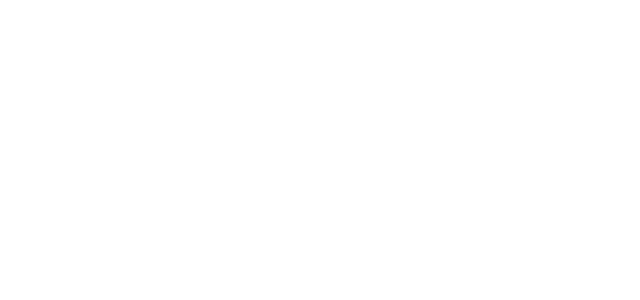
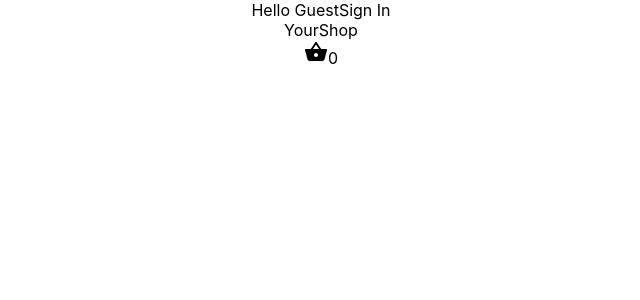
Before and after one commit to AnastasiiaAsti/e-commerce, a React (Create React App) app: page / in a window 1280 px wide. Shown: the top 300 px of the page, without its empty margins (319-959 px from the left). Built offline with nearby package versions, Linux system fonts and the light colour scheme.

Commit message:
add material ui and start work on header component

```diff
--- a/package.json
+++ b/package.json
@@ -3,6 +3,10 @@
   "version": "0.1.0",
   "private": true,
   "dependencies": {
+    "@emotion/react": "^11.10.4",
+    "@emotion/styled": "^11.10.4",
+    "@mui/icons-material": "^5.10.9",
+    "@mui/material": "^5.10.10",
     "@testing-library/jest-dom": "^5.16.5",
     "@testing-library/react": "^13.4.0",
     "@testing-library/user-event": "^13.5.0",
--- a/src/App.js
+++ b/src/App.js
@@ -1,8 +1,25 @@
 import './App.css';
+import ShoppingBasketIcon from '@mui/icons-material/ShoppingBasket';
 
 function App() {
   return (
     <div className="App">
+      <div className="header__logo"></div>
+      <div className="header__search"></div>
+      <div className="header__nav">
+        <div className="nav__item">
+          <span className="nav__itemLineOne">Hello Guest</span>
+          <span className="nav__itemLineTwo">Sign In</span>
+        </div>
+        <div className="nav__item">
+        <span className="nav__itemLineOne">Your</span>
+          <span className="nav__itemLineTwo">Shop</span>
+        </div>
+        <div className="nav__item">
+          <ShoppingBasketIcon/>
+          <span className="nav__itemLineTwo">0</span>
+        </div>
+      </div>
     </div>
   );
 }
```
Also changed, not shown: 1 other file (tests, documents, lock files or other folders).
